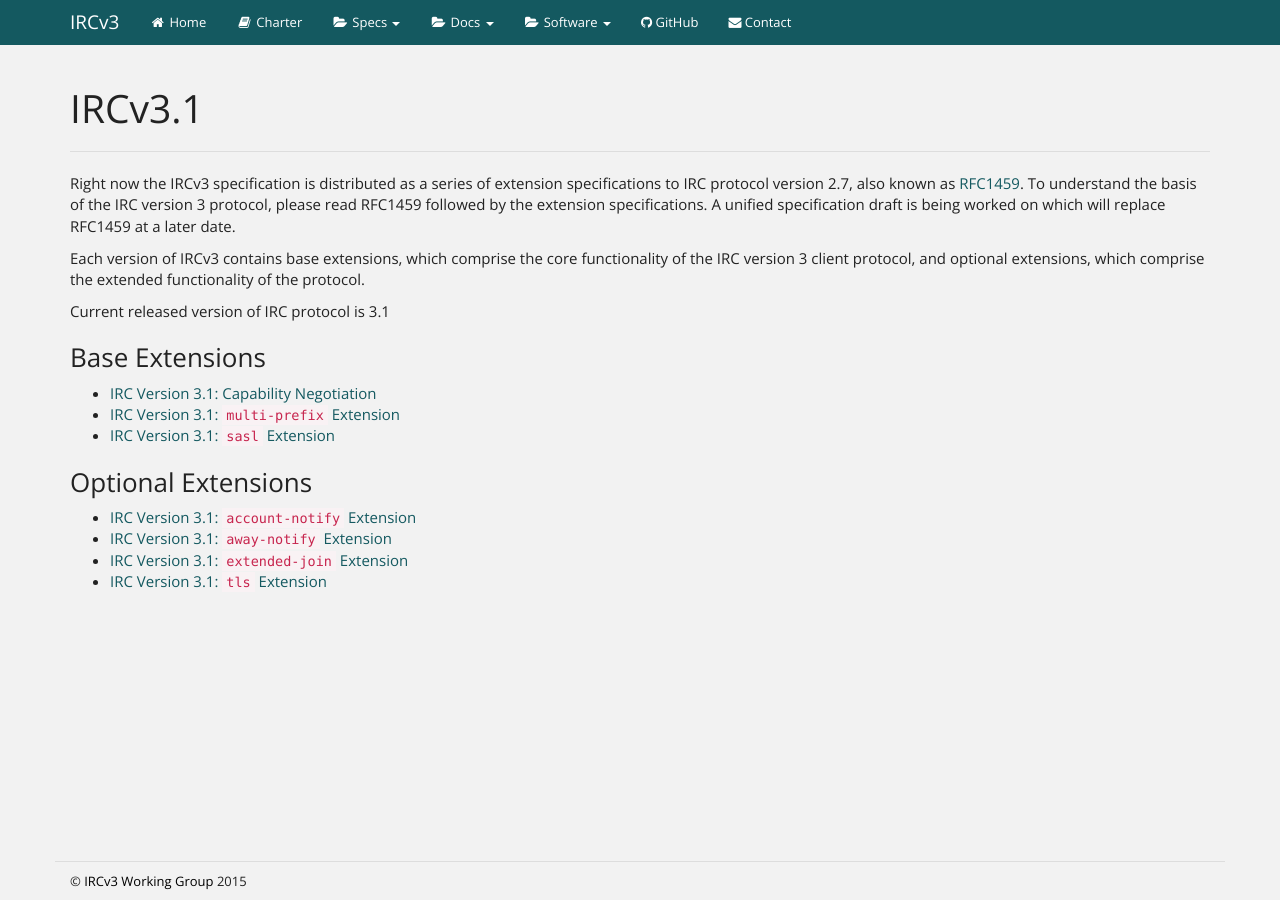
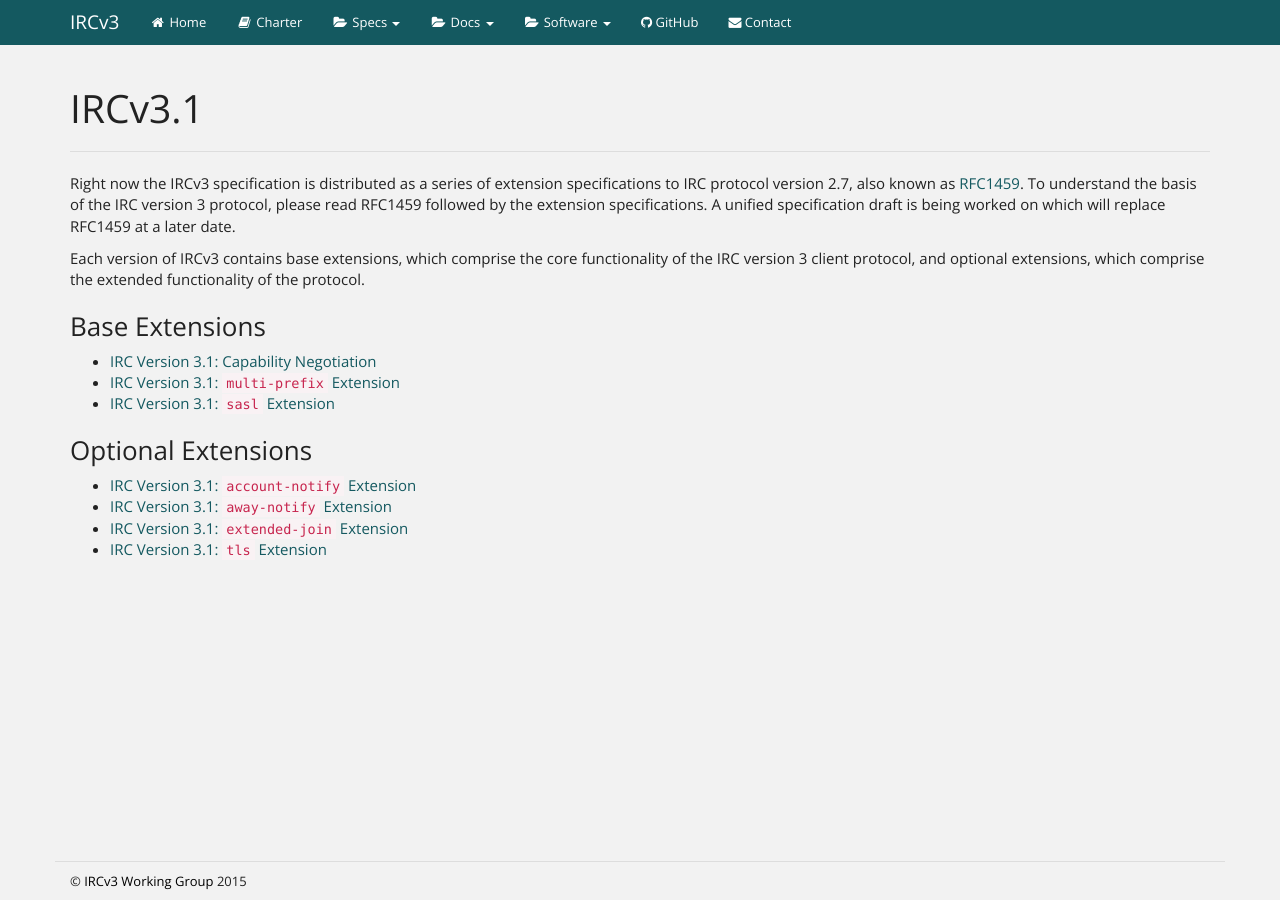
Before and after one commit to ircv3/ircv3.github.io, a Jekyll site: the page built from irc/3.1.md, in a window 1280 px wide. Built offline with Jekyll 4.4.1, drawn with Linux system fonts in a browser that asks for light colours.

Commit message:
irc/3.1.md: remove unnecessary text from description part

```diff
--- a/irc/3.1.md
+++ b/irc/3.1.md
@@ -5,8 +5,6 @@ title: IRCv3.1
 Right now the IRCv3 specification is distributed as a series of extension specifications to IRC protocol version 2.7, also known as [RFC1459](http://tools.ietf.org/html/rfc1459). To understand the basis of the IRC version 3 protocol, please read RFC1459 followed by the extension specifications. A unified specification draft is being worked on which will replace RFC1459 at a later date.
 
 Each version of IRCv3 contains base extensions, which comprise the core functionality of the IRC version 3 client protocol, and optional extensions, which comprise the extended functionality of the protocol.
-
-Current released version of IRC protocol is 3.1
 
 ### Base Extensions
 
```
